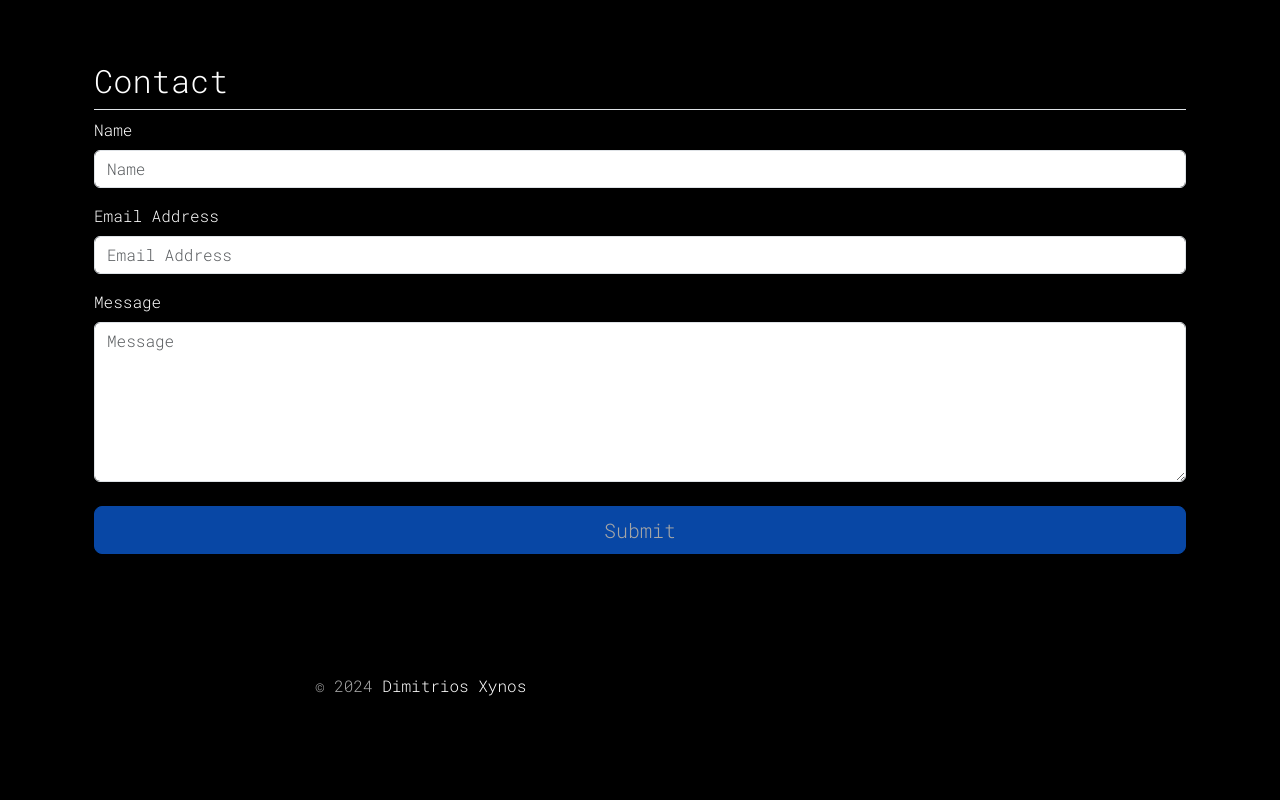
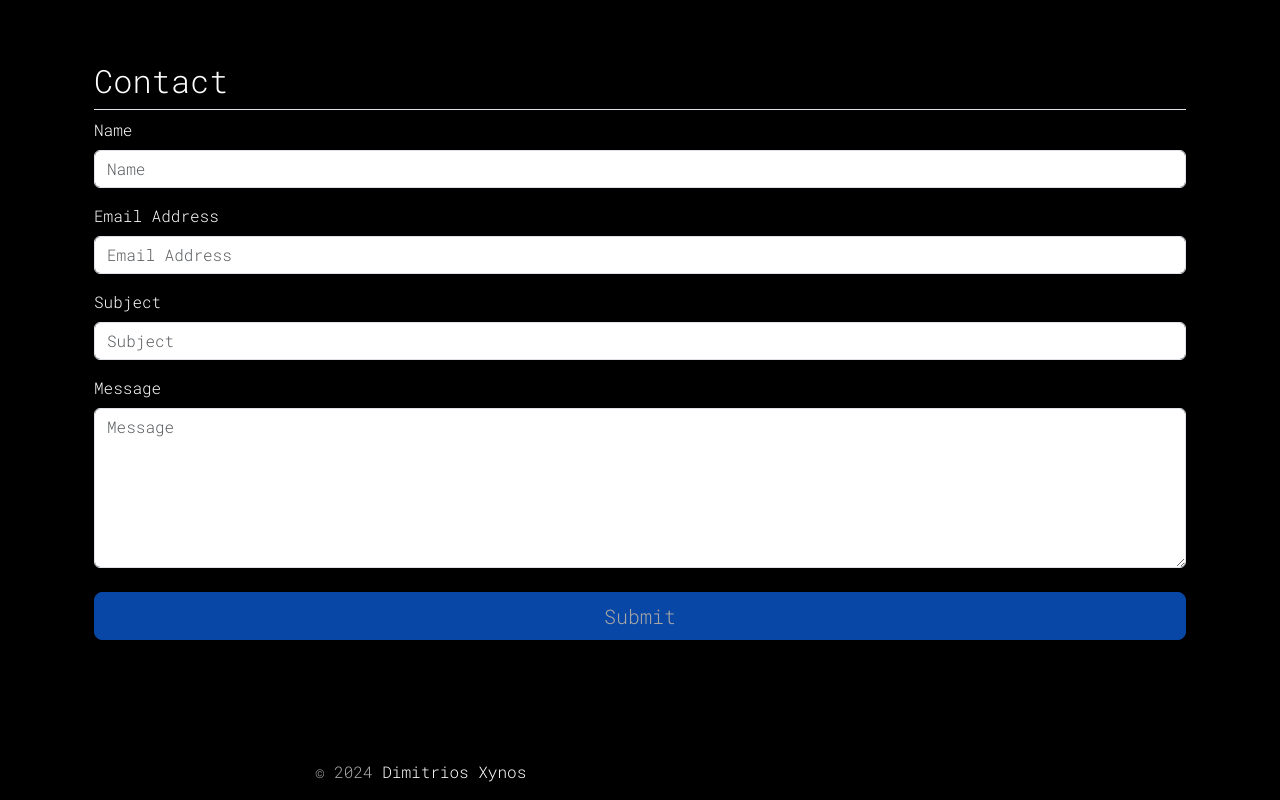
Before and after one commit to dimitrisx26/portfolio, an Angular app: page /contact in a window 1280 px wide. Shown: the part 838-1638 px from the top of the page. Before the commit the page ends 1552 px from the top, so only its background shows below. Built offline with nearby package versions, Linux system fonts and the light colour scheme.

Commit message:
Add hidden input field for access key and subject field in contact form

```diff
--- a/src/app/contact/contact.component.html
+++ b/src/app/contact/contact.component.html
@@ -2,6 +2,8 @@
   <h2 class="pb-2 border-bottom">Contact</h2>
 
   <form [formGroup]="contactForm" (ngSubmit)="onSubmit()" id="contactForm">
+    <input type="hidden" name="access_key" value="63df0468-8da4-493f-a5f7-185595443042">
+
     <div class="mb-3">
       <label class="form-label" for="name">Name</label>
       <input
@@ -23,6 +25,24 @@
         formControlName="email"
       />
     </div>
+
+    <div class="mb-3">
+      <label class="form-label" for="subject">Subject</label>
+      <input
+        class="form-control"
+        id="subject"
+        type="subject"
+        placeholder="Subject"
+        formControlName="subject"
+      />
+    </div>
+
+    <input
+      type="checkbox"
+      name="botcheck"
+      class="hidden"
+      style="display: none"
+    />
 
     <div class="mb-3">
       <label class="form-label" for="message">Message</label>
--- a/src/app/contact/contact.component.ts
+++ b/src/app/contact/contact.component.ts
@@ -1,3 +1,4 @@
+import { HttpClient } from '@angular/common/http';
 import { Component } from '@angular/core';
 import { FormControl, FormGroup, Validators } from '@angular/forms';
 
@@ -10,8 +11,11 @@ export class ContactComponent {
   contactForm = new FormGroup({
     name: new FormControl('', Validators.required),
     email: new FormControl('', [Validators.required, Validators.email]),
+    subject: new FormControl('', Validators.required),
     message: new FormControl('', Validators.required),
   });
+
+  constructor(private http: HttpClient) {}
 
   submitErrorMessage = '';
   submitSuccessMessage = '';
@@ -20,6 +24,20 @@ export class ContactComponent {
     if (this.contactForm.valid) {
       // Send form data to server or handle it in some other way
       // ...
+      const formData = this.contactForm.value;
+
+      this.http.post('https://api.web3forms.com/submit', formData).subscribe({
+        next: (response) => {
+          console.log(response);
+          this.submitSuccessMessage = 'Form submission successful!';
+          this.submitErrorMessage = '';
+        },
+        error: (error) => {
+          console.log(error);
+          this.submitErrorMessage = 'Error sending message!';
+          this.submitSuccessMessage = '';
+        },
+      });
 
       this.submitSuccessMessage = 'Form submission successful!';
       this.submitErrorMessage = '';
@@ -28,5 +46,4 @@ export class ContactComponent {
       this.submitSuccessMessage = '';
     }
   }
-
 }
```
